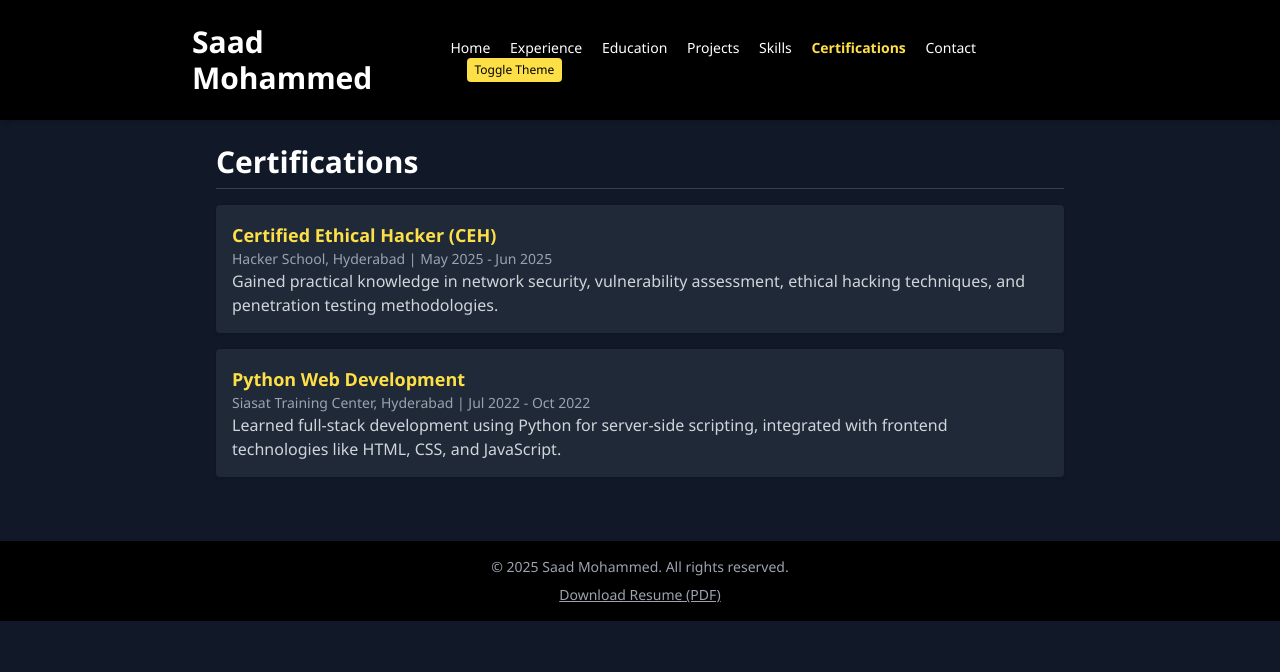
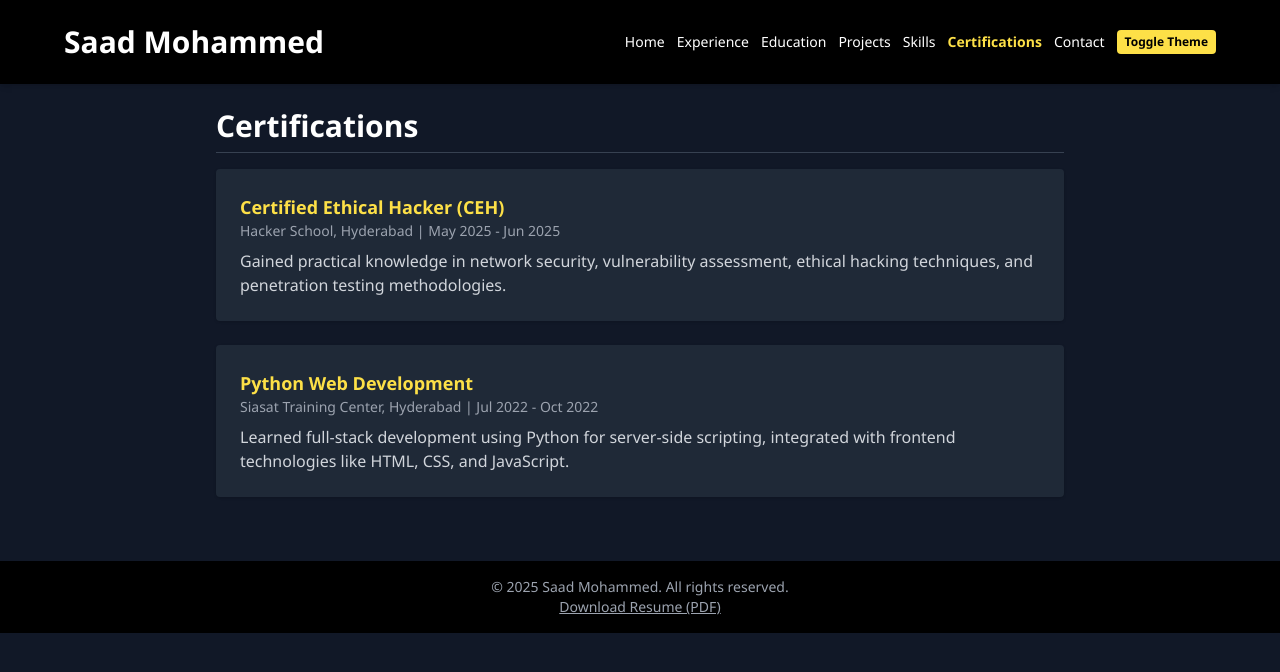
Before and after one commit to saadmd13/portfolio, a plain HTML site: page certifications.html in a window 1280 px wide. Drawn offline with nearby package versions, Linux system fonts and the light colour scheme.

Commit message:
Update certifications.html

```diff
--- a/certifications.html
+++ b/certifications.html
@@ -1,9 +1,8 @@
-<!-- certifications.html -->
 <!DOCTYPE html>
 <html lang="en">
 <head>
-  <meta charset="UTF-8">
-  <meta name="viewport" content="width=device-width, initial-scale=1.0">
+  <meta charset="UTF-8" />
+  <meta name="viewport" content="width=device-width, initial-scale=1.0" />
   <title>Certifications | Saad Mohammed</title>
   <script src="https://cdn.tailwindcss.com"></script>
   <style>
@@ -15,9 +14,9 @@
 <body class="bg-gray-900 text-white">
 
   <header class="bg-black text-white p-6 shadow-md">
-    <div class="max-w-4xl mx-auto flex justify-between items-center">
-      <h1 class="text-3xl font-bold">Saad Mohammed</h1>
-      <nav class="space-x-4 text-sm">
+    <div class="max-w-6xl mx-auto flex flex-wrap items-center justify-between gap-y-4">
+      <h1 class="text-2xl sm:text-3xl font-bold">Saad Mohammed</h1>
+      <div class="flex flex-wrap items-center justify-center gap-3 text-sm">
         <a href="index.html" class="hover:underline">Home</a>
         <a href="experience.html" class="hover:underline">Experience</a>
         <a href="education.html" class="hover:underline">Education</a>
@@ -25,36 +24,34 @@
         <a href="skills.html" class="hover:underline">Skills</a>
         <a href="certifications.html" class="hover:underline font-semibold text-yellow-300">Certifications</a>
         <a href="contact.html" class="hover:underline">Contact</a>
-        <button id="darkToggle" class="ml-4 bg-yellow-300 text-black px-2 py-1 rounded text-xs">Toggle Theme</button>
-      </nav>
+        <button id="darkToggle" class="bg-yellow-300 text-black px-2 py-1 rounded text-xs font-semibold">Toggle Theme</button>
+      </div>
     </div>
   </header>
 
   <main class="max-w-4xl mx-auto p-6 space-y-10">
     <section>
-      <h2 class="text-3xl font-bold border-b border-gray-700 pb-2 mb-4">Certifications</h2>
+      <h2 class="text-3xl font-bold border-b border-gray-700 pb-2 mb-4 text-center sm:text-left">Certifications</h2>
 
-      <div class="space-y-4 text-gray-300">
-        <div class="bg-gray-800 p-4 rounded shadow">
+      <div class="space-y-6 text-gray-300">
+        <div class="bg-gray-800 p-6 rounded shadow hover:bg-gray-700 transition">
           <h3 class="text-lg font-semibold text-yellow-300">Certified Ethical Hacker (CEH)</h3>
           <p class="text-sm text-gray-400">Hacker School, Hyderabad | May 2025 - Jun 2025</p>
-          <p>Gained practical knowledge in network security, vulnerability assessment, ethical hacking techniques, and penetration testing methodologies.</p>
+          <p class="mt-2">Gained practical knowledge in network security, vulnerability assessment, ethical hacking techniques, and penetration testing methodologies.</p>
         </div>
 
-        <div class="bg-gray-800 p-4 rounded shadow">
+        <div class="bg-gray-800 p-6 rounded shadow hover:bg-gray-700 transition">
           <h3 class="text-lg font-semibold text-yellow-300">Python Web Development</h3>
           <p class="text-sm text-gray-400">Siasat Training Center, Hyderabad | Jul 2022 - Oct 2022</p>
-          <p>Learned full-stack development using Python for server-side scripting, integrated with frontend technologies like HTML, CSS, and JavaScript.</p>
+          <p class="mt-2">Learned full-stack development using Python for server-side scripting, integrated with frontend technologies like HTML, CSS, and JavaScript.</p>
         </div>
       </div>
     </section>
   </main>
 
-  <footer class="bg-black text-gray-400 text-center text-sm p-4 mt-10">
-    &copy; 2025 Saad Mohammed. All rights reserved.
-    <div class="mt-2">
-      <a href="SaadMohammed_InternshalaResume-3.pdf" download class="underline hover:text-white">Download Resume (PDF)</a>
-    </div>
+  <footer class="bg-black text-gray-400 text-center text-sm p-4 mt-10 space-y-2">
+    <p>&copy; 2025 Saad Mohammed. All rights reserved.</p>
+    <a href="SaadMohammed_InternshalaResume-3.pdf" download class="underline hover:text-white">Download Resume (PDF)</a>
   </footer>
 
   <script>
```
